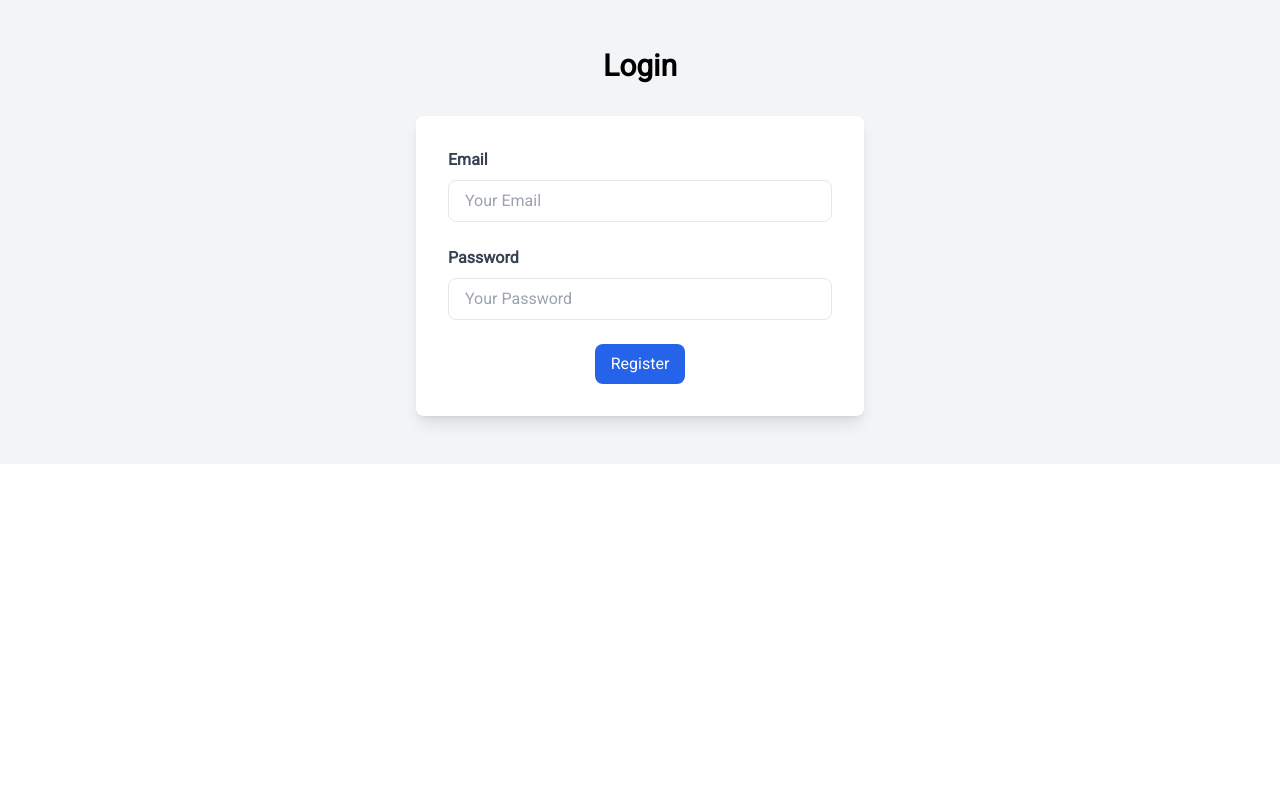
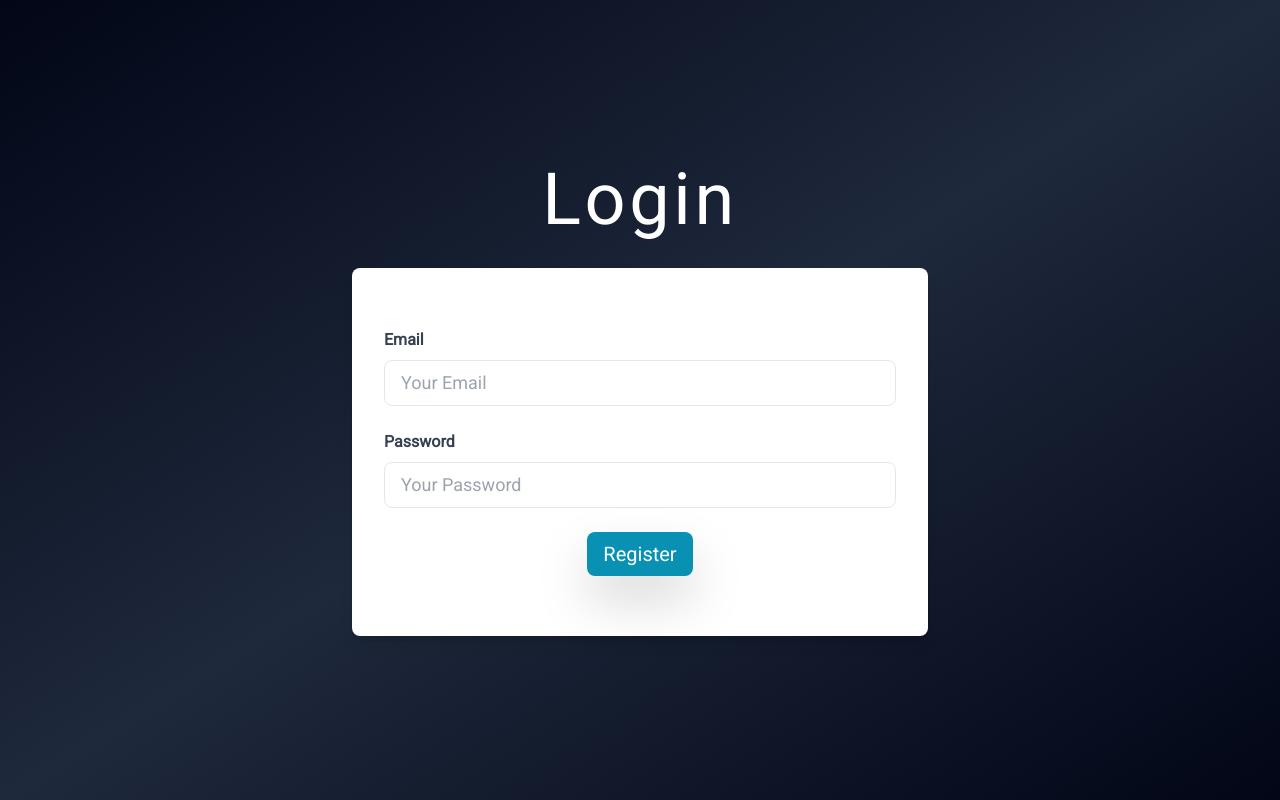
Before and after one commit to ajv55/ideatracker, a Next.js app: page /login in a window 1280 px wide. Built offline with nearby package versions, Linux system fonts and the light colour scheme.

Commit message:
updated the login page

```diff
--- a/app/(site)/login/page.tsx
+++ b/app/(site)/login/page.tsx
@@ -39,24 +39,24 @@ export default function Page() {
   };
 
   return (
-    <div className="bg-gray-100 py-12">
-      <div className="container mx-auto px-4">
-        <h2 className="text-3xl font-semibold text-center mb-8">Login</h2>
-        <form onSubmit={handleSubmit} className="max-w-md mx-auto bg-white p-8 shadow-lg rounded-lg">
-          <div className="mb-6">
-            <label htmlFor="email" className="block text-gray-700 font-bold mb-2">Email</label>
+    <div className="w-full h-screen bg-gradient-to-br flex justify-center items-center from-slate-950 via-slate-800 to-slate-950 py-12">
+      <div className="w-[64%] px-4">
+        <h2 className="text-7xl text-white tracking-wider font-medium text-center mb-8">Login</h2>
+        <form onSubmit={handleSubmit} className="max-w-xl mx-auto flex justify-center items-center flex-col bg-white h-[23rem] p-8 shadow-lg rounded-lg">
+          <div className="mb-6 w-full">
+            <label htmlFor="email" className="block text-gray-700  font-bold mb-2">Email</label>
             <input
               type="email"
               id="email"
               name="email"
               value={data.email}
               onChange={handleChange}
-              className="w-full px-4 py-2 border rounded-lg focus:outline-none focus:ring-2 focus:ring-blue-600"
+              className="w-full px-4 py-2 border rounded-lg  text-lg focus:outline-none focus:ring-2 focus:ring-cyan-600"
               placeholder="Your Email"
               required
             />
           </div>
-          <div className="mb-6">
+          <div className="mb-6 w-full">
             <label htmlFor="password" className="block text-gray-700 font-bold mb-2">Password</label>
             <input
               type="password"
@@ -64,7 +64,7 @@ export default function Page() {
               name="password"
               value={data.password}
               onChange={handleChange}
-              className="w-full px-4 py-2 border rounded-lg focus:outline-none focus:ring-2 focus:ring-blue-600"
+              className="w-full px-4 py-2 border rounded-lg text-lg focus:outline-none focus:ring-2 focus:ring-cyan-600"
               placeholder="Your Password"
               required
             />
@@ -72,7 +72,7 @@ export default function Page() {
           <div className="text-center">
             <button
               type="submit"
-              className="bg-blue-600 text-white px-4 py-2 rounded-lg hover:bg-blue-700 focus:outline-none focus:ring-2 focus:ring-blue-600"
+              className="bg-cyan-600 text-xl text-white px-4 py-2 rounded-lg hover:bg-cyan-800 drop-shadow-2xl focus:outline-none focus:ring-2 focus:ring-blue-600"
             >
               Register
             </button>
```
